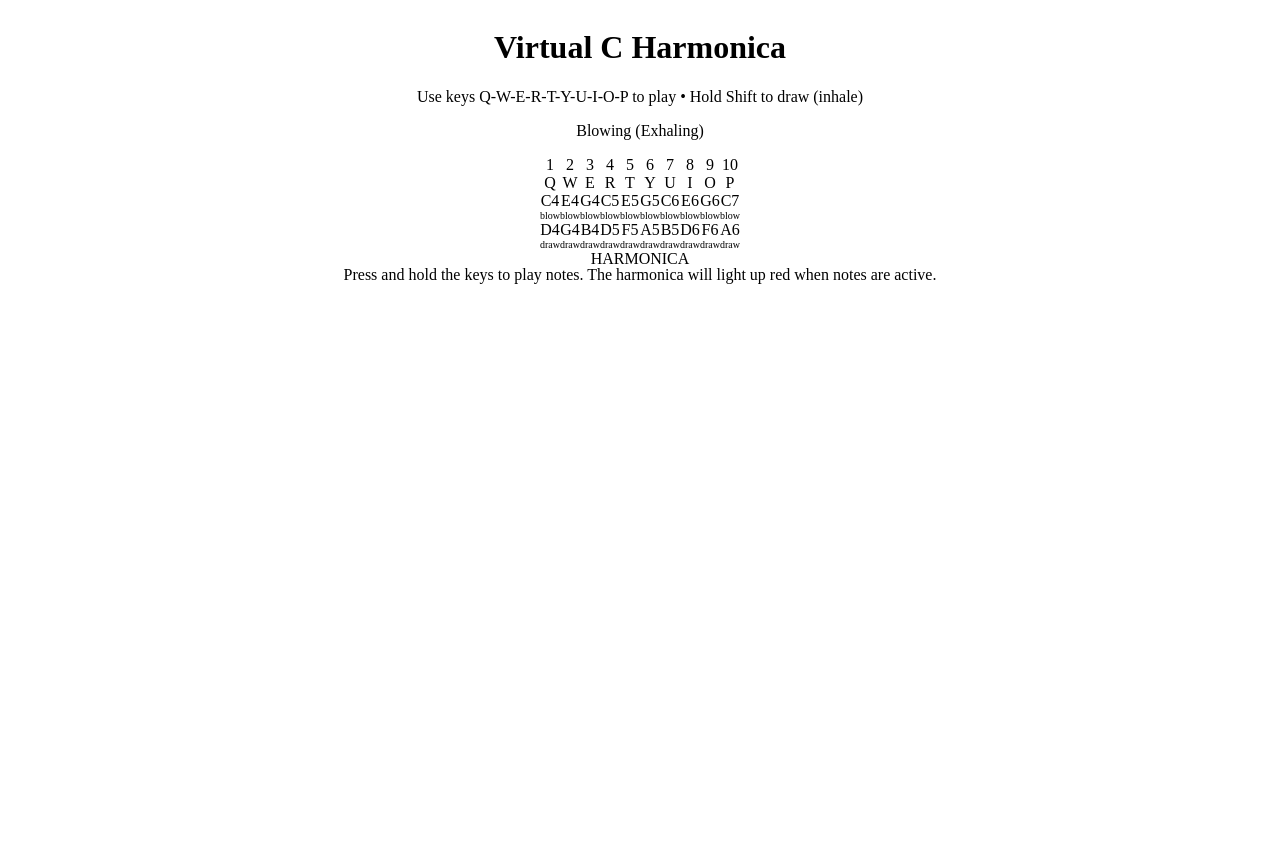
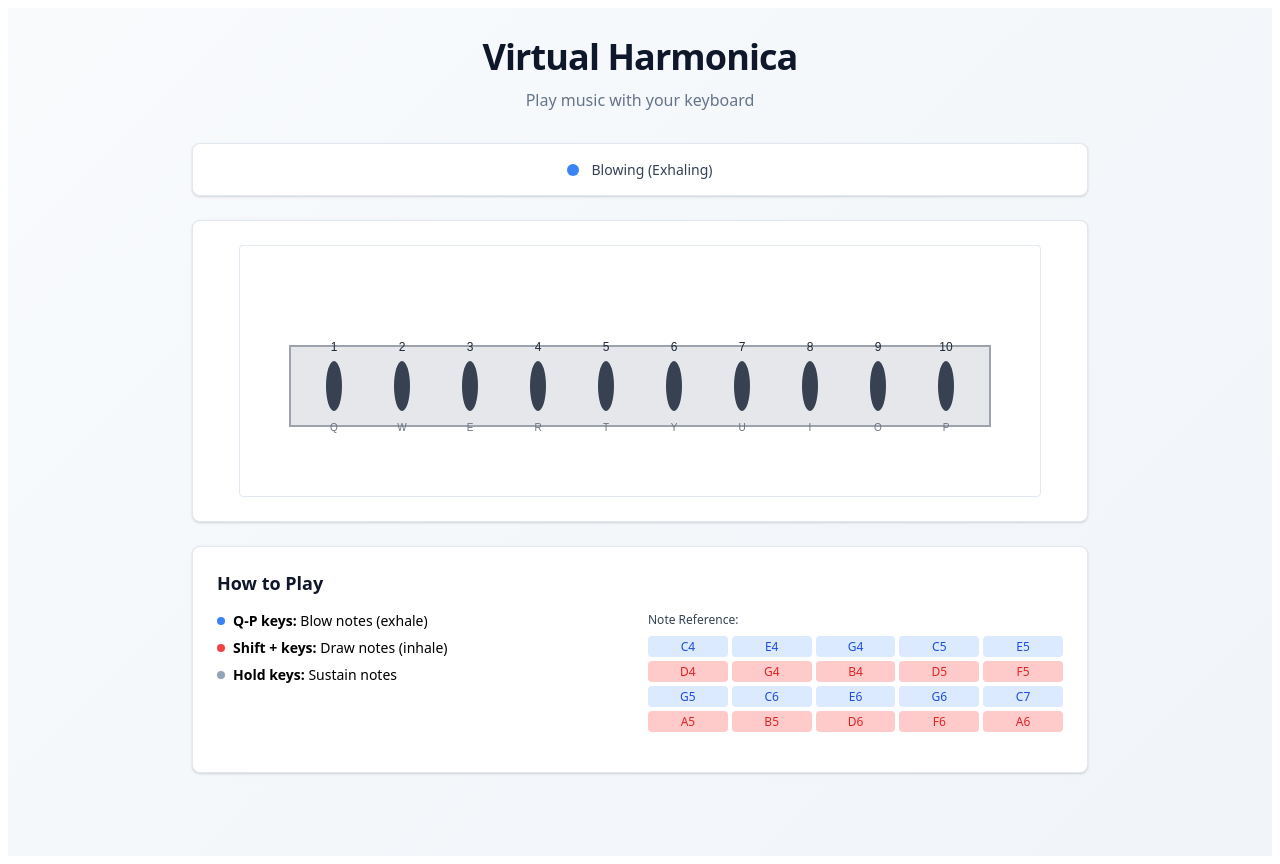
Before and after one commit to error-magnet/eharmonica, a React (Vite) app: page / in a window 1280 px wide. Before the commit the page ends 816 px from the top, so only its background shows below. Built offline with nearby package versions, Linux system fonts and the light colour scheme.

Commit message:
improved UI

```diff
--- a/src/App.tsx
+++ b/src/App.tsx
@@ -2,7 +2,7 @@ import { Harmonica } from './components/Harmonica'
 
 function App() {
   return (
-    <div className="min-h-screen bg-slate-50 p-8">
+    <div>
       <Harmonica />
     </div>
   )
--- /dev/null
+++ b/src/components/Harmonica.css
@@ -0,0 +1,183 @@
+/* Harmonica Component Styles - shadcn inspired */
+
+.harmonica-container {
+  min-height: 100vh;
+  background: linear-gradient(135deg, #f8fafc 0%, #f1f5f9 100%);
+  padding: 24px;
+  font-family: system-ui, -apple-system, BlinkMacSystemFont, "Segoe UI", Roboto, "Helvetica Neue", Arial, sans-serif;
+}
+
+.harmonica-content {
+  max-width: 896px;
+  margin: 0 auto;
+}
+
+.header {
+  text-align: center;
+  margin-bottom: 32px;
+}
+
+.header h1 {
+  font-size: 36px;
+  font-weight: 700;
+  color: #0f172a;
+  margin: 0 0 8px 0;
+  letter-spacing: -0.025em;
+}
+
+.header p {
+  color: #64748b;
+  font-size: 16px;
+  margin: 0;
+}
+
+.card {
+  background: white;
+  border-radius: 8px;
+  box-shadow: 0 1px 3px 0 rgba(0, 0, 0, 0.1), 0 1px 2px 0 rgba(0, 0, 0, 0.06);
+  border: 1px solid #e2e8f0;
+  margin-bottom: 24px;
+}
+
+.status-card {
+  padding: 16px;
+}
+
+.status-indicator {
+  display: flex;
+  align-items: center;
+  justify-content: center;
+  gap: 12px;
+}
+
+.status-dot {
+  width: 12px;
+  height: 12px;
+  border-radius: 50%;
+  transition: background-color 0.3s ease;
+}
+
+.status-dot.blow {
+  background-color: #3b82f6;
+}
+
+.status-dot.draw {
+  background-color: #ef4444;
+}
+
+.status-text {
+  font-size: 14px;
+  font-weight: 500;
+  color: #334155;
+}
+
+.canvas-card {
+  padding: 24px;
+}
+
+.harmonica-canvas {
+  display: block;
+  margin: 0 auto;
+  border: 1px solid #e2e8f0;
+  border-radius: 4px;
+  max-width: 100%;
+}
+
+.instructions-card {
+  padding: 24px;
+}
+
+.instructions-title {
+  font-size: 18px;
+  font-weight: 600;
+  color: #0f172a;
+  margin: 0 0 16px 0;
+}
+
+.instructions-grid {
+  display: grid;
+  grid-template-columns: 1fr;
+  gap: 16px;
+  margin-bottom: 16px;
+}
+
+@media (min-width: 768px) {
+  .instructions-grid {
+    grid-template-columns: 1fr 1fr;
+  }
+}
+
+.instructions-list {
+  display: flex;
+  flex-direction: column;
+  gap: 8px;
+}
+
+.instruction-item {
+  display: flex;
+  align-items: center;
+  gap: 8px;
+  font-size: 14px;
+}
+
+.instruction-dot {
+  width: 8px;
+  height: 8px;
+  border-radius: 50%;
+  flex-shrink: 0;
+}
+
+.instruction-dot.blue {
+  background-color: #3b82f6;
+}
+
+.instruction-dot.red {
+  background-color: #ef4444;
+}
+
+.instruction-dot.gray {
+  background-color: #94a3b8;
+}
+
+.note-reference {
+  font-size: 12px;
+}
+
+.note-reference-title {
+  font-weight: 500;
+  color: #334155;
+  margin: 0 0 8px 0;
+}
+
+.note-grid {
+  display: grid;
+  grid-template-columns: repeat(5, 1fr);
+  gap: 4px;
+}
+
+.note-grid + .note-grid {
+  margin-top: 4px;
+}
+
+.note-cell {
+  text-align: center;
+}
+
+.note-blow {
+  background-color: #dbeafe;
+  color: #1d4ed8;
+  padding: 2px 4px;
+  border-radius: 4px;
+  font-weight: 500;
+  margin-bottom: 4px;
+  font-size: 12px;
+}
+
+.note-draw {
+  background-color: #fecaca;
+  color: #dc2626;
+  padding: 2px 4px;
+  border-radius: 4px;
+  font-weight: 500;
+  font-size: 12px;
+}
--- a/src/components/Harmonica.tsx
+++ b/src/components/Harmonica.tsx
@@ -1,5 +1,5 @@
-import { useState, useEffect, useCallback } from 'react'
-import { cn } from '../lib/utils'
+import { useState, useEffect, useCallback, useRef } from 'react'
+import './Harmonica.css'
 
 interface HarmonicaHole {
   id: number
@@ -28,6 +28,7 @@ interface HarmonicaProps {
 }
 
 export function Harmonica({ className }: HarmonicaProps) {
+  const canvasRef = useRef<HTMLCanvasElement>(null)
   const [activeHoles, setActiveHoles] = useState<Set<number>>(new Set())
   const [isDraw, setIsDraw] = useState<boolean>(false)
   const [audioContext, setAudioContext] = useState<AudioContext | null>(null)
@@ -135,73 +136,155 @@ export function Harmonica({ className }: HarmonicaProps) {
     }
   }, [activeHoles, playNote, stopNote])
 
+  // Canvas drawing function
+  const drawHarmonica = useCallback(() => {
+    const canvas = canvasRef.current
+    if (!canvas) return
+
+    const ctx = canvas.getContext('2d')
+    if (!ctx) return
+
+    const { width, height } = canvas
+    ctx.clearRect(0, 0, width, height)
+
+    // Draw harmonica body
+    ctx.fillStyle = '#e5e7eb'
+    ctx.strokeStyle = '#9ca3af'
+    ctx.lineWidth = 2
+    ctx.fillRect(50, 100, width - 100, 80)
+    ctx.strokeRect(50, 100, width - 100, 80)
+
+    // Draw holes
+    const holeWidth = (width - 120) / 10
+    harmonicaData.forEach((hole, index) => {
+      const x = 60 + index * holeWidth + holeWidth / 2
+      const y = 140
+
+      // Draw hole
+      ctx.fillStyle = activeHoles.has(hole.id)
+        ? isDraw ? '#ef4444' : '#3b82f6'
+        : '#374151'
+
+      ctx.beginPath()
+      ctx.ellipse(x, y, 8, 25, 0, 0, 2 * Math.PI)
+      ctx.fill()
+
+      // Draw hole number
+      ctx.fillStyle = '#1f2937'
+      ctx.font = '12px sans-serif'
+      ctx.textAlign = 'center'
+      ctx.fillText(hole.id.toString(), x, y - 35)
+
+      // Draw key binding
+      ctx.fillStyle = activeHoles.has(hole.id) ? '#fbbf24' : '#6b7280'
+      ctx.font = '10px sans-serif'
+      ctx.fillText(hole.key.toUpperCase(), x, y + 45)
+
+      // Visual feedback for active holes
+      if (activeHoles.has(hole.id)) {
+        ctx.strokeStyle = isDraw ? '#dc2626' : '#2563eb'
+        ctx.lineWidth = 3
+        ctx.beginPath()
+        ctx.ellipse(x, y, 12, 30, 0, 0, 2 * Math.PI)
+        ctx.stroke()
+      }
+    })
+  }, [activeHoles, isDraw])
+
+  // Update canvas when state changes
+  useEffect(() => {
+    drawHarmonica()
+  }, [drawHarmonica])
+
+  // Handle canvas resize
+  useEffect(() => {
+    const canvas = canvasRef.current
+    if (!canvas) return
+
+    const resizeCanvas = () => {
+      canvas.width = Math.min(800, window.innerWidth - 40)
+      canvas.height = 250
+      drawHarmonica()
+    }
+
+    resizeCanvas()
+    window.addEventListener('resize', resizeCanvas)
+    return () => window.removeEventListener('resize', resizeCanvas)
+  }, [drawHarmonica])
+
   return (
-    <div className={cn("flex flex-col items-center gap-8", className)}>
-      <div className="text-center">
-        <h1 className="text-4xl font-bold mb-2">Virtual C Harmonica</h1>
-        <p className="text-slate-600">
-          Use keys Q-W-E-R-T-Y-U-I-O-P to play • Hold Shift to draw (inhale)
-        </p>
-        <p className="text-sm text-slate-600 mt-2">
-          {isDraw ? "Drawing (Inhaling)" : "Blowing (Exhaling)"}
-        </p>
+    <div className="harmonica-container">
+      <div className="harmonica-content">
+        <div className="header">
+          <h1>Virtual Harmonica</h1>
+          <p>Play music with your keyboard</p>
         </div>
 
-      <div className="relative">
-        {/* Harmonica body */}
-        <div className="bg-gradient-to-b from-slate-300 to-slate-500 rounded-lg px-6 py-8 shadow-lg">
-          <div className="flex gap-1">
-            {harmonicaData.map((hole) => (
-              <div
-                key={hole.id}
-                className="flex flex-col items-center"
-              >
-                {/* Hole number and key */}
-                <div className="text-xs text-slate-700 font-semibold mb-1">
-                  {hole.id}
+        {/* Status Card */}
+        <div className="card status-card">
+          <div className="status-indicator">
+            <div className={`status-dot ${isDraw ? 'draw' : 'blow'}`} />
+            <span className="status-text">
+              {isDraw ? "Drawing (Inhaling)" : "Blowing (Exhaling)"}
+            </span>
           </div>
-                <div className="text-xs text-slate-600 mb-2">
-                  {hole.key.toUpperCase()}
         </div>
 
-                {/* Hole */}
-                <div
-                  className={cn(
-                    "w-6 h-16 bg-black rounded-full shadow-inner transition-all duration-150",
-                    activeHoles.has(hole.id) && "bg-red-500 shadow-red-500/50 shadow-lg"
-                  )}
+        {/* Canvas Harmonica */}
+        <div className="card canvas-card">
+          <canvas
+            ref={canvasRef}
+            className="harmonica-canvas"
           />
+        </div>
 
-                {/* Notes */}
-                <div className="flex flex-col items-center mt-2 text-xs">
-                  <div className={cn(
-                    "text-blue-700 font-medium",
-                    activeHoles.has(hole.id) && !isDraw && "text-blue-900 font-bold"
-                  )}>
+        {/* Instructions Card */}
+        <div className="card instructions-card">
+          <h3 className="instructions-title">How to Play</h3>
+          <div className="instructions-grid">
+            <div className="instructions-list">
+              <div className="instruction-item">
+                <div className="instruction-dot blue"></div>
+                <span><strong>Q-P keys:</strong> Blow notes (exhale)</span>
+              </div>
+              <div className="instruction-item">
+                <div className="instruction-dot red"></div>
+                <span><strong>Shift + keys:</strong> Draw notes (inhale)</span>
+              </div>
+              <div className="instruction-item">
+                <div className="instruction-dot gray"></div>
+                <span><strong>Hold keys:</strong> Sustain notes</span>
+              </div>
+            </div>
+            <div className="note-reference">
+              <h4 className="note-reference-title">Note Reference:</h4>
+              <div className="note-grid">
+                {harmonicaData.slice(0, 5).map(hole => (
+                  <div key={hole.id} className="note-cell">
+                    <div className="note-blow">
                       {hole.blowNote}
                     </div>
-                  <div className="text-slate-500 text-[10px]">blow</div>
-                  <div className={cn(
-                    "text-red-700 font-medium mt-1",
-                    activeHoles.has(hole.id) && isDraw && "text-red-900 font-bold"
-                  )}>
+                    <div className="note-draw">
                       {hole.drawNote}
                     </div>
-                  <div className="text-slate-500 text-[10px]">draw</div>
+                  </div>
+                ))}
+              </div>
+              <div className="note-grid">
+                {harmonicaData.slice(5).map(hole => (
+                  <div key={hole.id} className="note-cell">
+                    <div className="note-blow">
+                      {hole.blowNote}
+                    </div>
+                    <div className="note-draw">
+                      {hole.drawNote}
                     </div>
                   </div>
                 ))}
               </div>
             </div>
-
-        {/* Brand name */}
-        <div className="absolute top-2 left-1/2 transform -translate-x-1/2 text-slate-700 font-bold text-sm">
-          HARMONICA
           </div>
         </div>
-
-      <div className="text-center text-sm text-slate-600 max-w-md">
-        <p>Press and hold the keys to play notes. The harmonica will light up red when notes are active.</p>
       </div>
     </div>
   )
```
Lines whose indentation alone changed are shown as unchanged.
